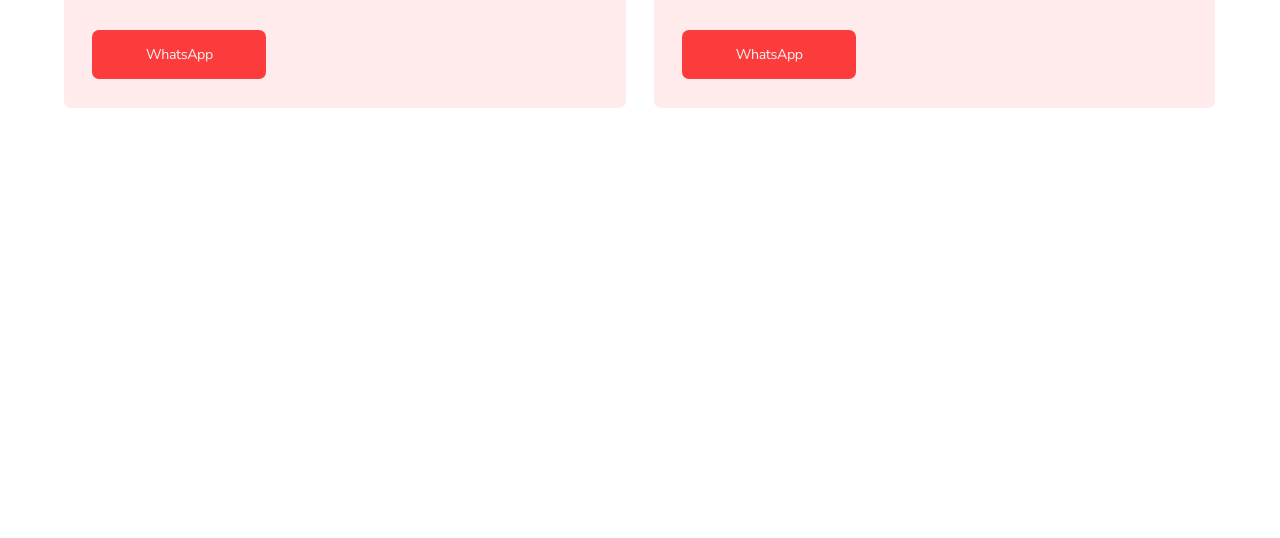
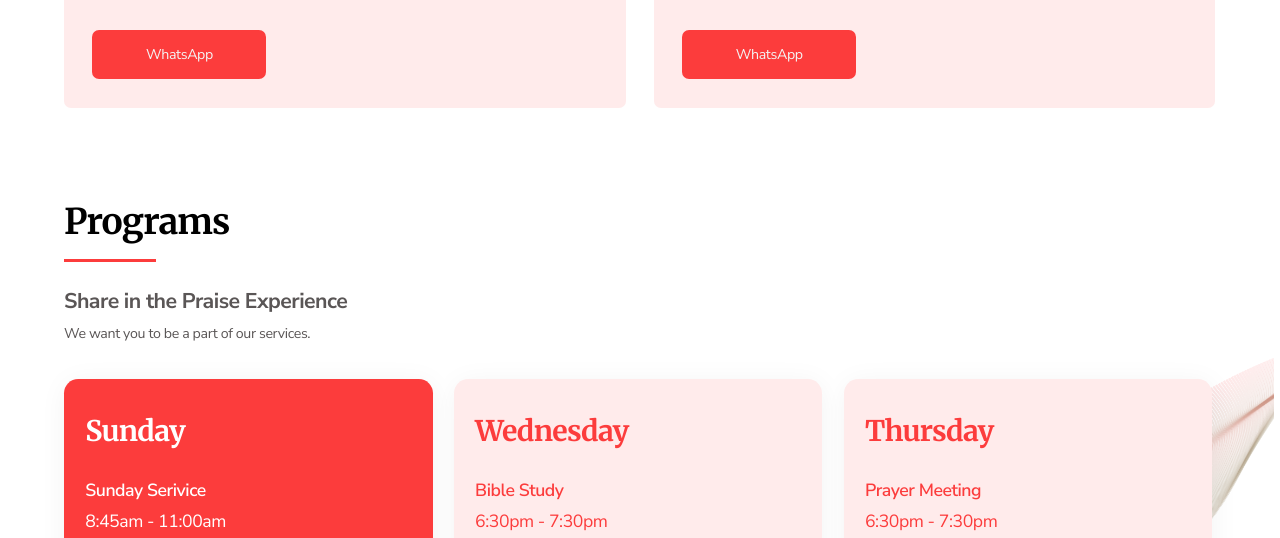
Before and after one commit to eligifty-coder/House_of_praise, a React (Create React App) app: page / in a window 1280 px wide. Shown: the part 3507-4045 px from the top of the page. Before the commit the page ends 3577 px from the top, so only its background shows below. Built offline with nearby package versions, Linux system fonts and the light colour scheme.

Commit message:
complete service

```diff
--- a/src/App.js
+++ b/src/App.js
@@ -5,13 +5,15 @@
 import About from './components/about/About';
 import Connect from './components/connect/Connect';
 import Improve from './components/improve/Improve'
+import Program from './components/programs/Program'
 function App() {
   return (
     <div className="App">
       <Nav />
       <About />
       <Connect />
-      <Improve/>
+      <Improve />
+      <Program />
     </div>
   );
 }
--- a/src/components/improve/Improve.module.css
+++ b/src/components/improve/Improve.module.css
@@ -212,7 +212,6 @@
       font-size: 2.22vw;
       line-height: 2.77vw;
       letter-spacing: -0.025em;
-      color: #1F1F1F;
    }
    .improve ul li p{
       padding-bottom: 4.3vw;
--- /dev/null
+++ b/src/components/programs/Program.jsx
@@ -0,0 +1,48 @@
+import {useState, useEffect} from 'react'
+import classes from './Program.module.css'
+import ProgramOverlay from '../../images/program_overlay.png'
+const weekdays = ['Sunday', 'Monday', 'Tuesday', 'Wednesday', 'Thursday', 'Friday', 'Saturday']
+const Program = () => {
+
+   const programLists = [{ day: 'Sunday', content: 'Sunday Serivice', time: '8:45am - 11:00am', check: false }, { day: 'Wednesday', content: 'Bible Study', time: '6:30pm - 7:30pm', check: false
+   }, { day: 'Thursday', content: 'Prayer Meeting', time: '6:30pm - 7:30pm', check: false },]
+   const [timeStamp, setTimeStamp] = useState('')
+   useEffect(() => {
+      const time = new Date().getDay()
+      setTimeStamp(weekdays[time])
+   },[timeStamp])
+   console.log(timeStamp, 'q')
+   const [program, setProgram] = useState(programLists)
+   const mappedLists = program.map((item, index) => {
+      const background = timeStamp === item.day ? `#FC3C3C` : '#FFEBEB'
+      const h1Color = timeStamp === item.day ? `#fff` : '#FC3C3C'
+      return (
+         <article key={index} style={{ backgroundColor: background}} >
+            <h3 style={{ color: h1Color }} >{item.day}</h3>
+            <div className={classes.item}>
+               <h1 style={{ color: h1Color }}  >{item.content}</h1>
+               <p style={{ color: h1Color }} >{ item.time}</p>
+            </div>
+         </article>
+      )
+   })
+   return (
+      <section className={classes.program} >
+         <div className={classes.overlay}>
+            <img src={ProgramOverlay} alt="overlay" />
+         </div>
+         <div className={classes.title} >
+            <h1>
+               Programs
+            </h1>
+            <h3>Share in the Praise Experience</h3>
+            <p>We want you to be a part of our services.</p>
+         </div>
+         <div className={classes.content} >
+            {mappedLists}
+         </div>
+      </section>
+   )
+}
+
+export default Program
--- /dev/null
+++ b/src/components/programs/Program.module.css
@@ -0,0 +1,270 @@
+@media screen and (max-width: 601px) {
+   .program {
+      position: relative;
+      display: grid;
+      grid-template-columns: 1fr;
+      align-items: center;
+      width: 90%;
+      margin: 0 auto;
+      row-gap: 10.66vw;
+   }
+
+   .overlay {
+      position: absolute;
+      width: 36.87vw;
+      right: -5vw;
+      top: 10.4vw;
+      z-index: -10;
+   }
+
+   .overlay img {
+      width: 100%;
+      height: 100%;
+      -o-object-fit: cover;
+      object-fit: cover;
+      padding: 0;
+   }
+
+   .title {
+      display: grid;
+      align-items: center;
+   }
+
+   .title h1 {
+      font-family: 'Merriweather';
+      font-style: normal;
+      font-weight: 700;
+      font-size: 6.4vw;
+      line-height: 140%;
+      letter-spacing: -0.025em;
+      color: #1F1F1F;
+      position: relative;
+      margin-bottom: 8.5vw;
+   }
+
+   .title h1::after {
+      content: '';
+      position: absolute;
+      left: 0;
+      top: 11.2vw;
+      width: 14.9vw;
+      height: 0.53vw;
+      background: #FC3C3C;
+   }
+
+   .title h3 {
+      color: #5A5656;
+      font-family: 'Nunito Sans';
+      font-style: normal;
+      font-weight: 700;
+      font-size: 5.33vw;
+      line-height: 7.2vw;
+      letter-spacing: -0.025em;
+      padding-bottom: 1.133vw;
+   }
+
+   .title p {
+      font-family: 'Nunito Sans';
+      font-style: normal;
+      font-weight: 400;
+      font-size: 4.26vw;
+      line-height: 5.866vw;
+      letter-spacing: -0.025em;
+      color: #5A5656
+   }
+
+   .content {
+      display: grid;
+      align-items: center;
+      width: 100%;
+      row-gap: 6.4vw;
+   }
+
+   .content article {
+      width: 100%;
+      /* height: 66vw; */
+      background: #FFEBEB;
+      box-shadow: 0.26vw 1.066vw 8.53vw rgba(0, 0, 0, 0.05);
+      border-radius: 4.26vw;
+      padding-top: 8.53vw;
+      padding-bottom: 10.66vw;
+      padding-right: 6.4vw;
+      padding-left: 6.4vw;
+      display: grid;
+      align-items: center;
+      row-gap: 3.66vw;
+   }
+
+   .content article h3 {
+      font-family: 'Merriweather';
+      font-style: normal;
+      font-weight: 700;
+      font-size: 5.33vw;
+      line-height: 6.6vw;
+      letter-spacing: -0.025em;
+      color: #FC3C3C;
+   }
+
+   .content .item {
+      row-gap: 2.13vw;
+      display: grid;
+      align-items: center;
+   }
+
+   .content .item h1 {
+      font-family: 'Nunito Sans';
+      font-style: normal;
+      font-weight: 600;
+      font-size: 4.26vw;
+      line-height: 5.86vw;
+      letter-spacing: -0.025em;
+      color: #1F1F1F;
+   }
+
+   .content .item p {
+      font-family: 'Nunito Sans';
+      font-style: normal;
+      font-weight: 400;
+      font-size: 4.266vw;
+      line-height: 5.86vw;
+      letter-spacing: -0.025em;
+      color: #5A5656;
+   }
+}
+
+@media screen and (min-width: 602px) {
+   .program {
+      width: 90%;
+      margin: 0 auto;
+      position: relative;
+      display: grid;
+      align-items: center;
+      row-gap: 2.77vw;
+      padding-bottom: 7.22vw;
+   }
+
+   .overlay {
+      position: absolute;
+      width: 14.65vw;
+      z-index: -10;
+      right: -5%;
+   }
+   .overlay img{
+      width: 100%;
+      height: 100%;
+      padding: 0;
+      -o-object-fit: cover;
+         object-fit: cover;
+   }
+
+   .title {
+      display: grid;
+      align-items: center;
+   }
+
+   .title h1 {
+      font-family: 'Merriweather';
+      font-style: normal;
+      font-weight: 700;
+      font-size: 2.77vw;
+      line-height: 3.47vw;
+      letter-spacing: -0.025em;
+      color: #000000;
+      position: relative;
+      margin-bottom: 1.667vw;
+
+   }
+
+   .title h1::after {
+      content: '';
+      position: absolute;
+      left: 0;
+      top: 4.58vw;
+      width: 7.22vw;
+      height: 0.27vw;
+      background: #FC3C3C;
+   }
+
+   .title h3 {
+      margin-top: 1.667vw;
+      font-family: 'Nunito Sans';
+      font-style: normal;
+      font-weight: 700;
+      font-size: 1.666vw;
+      line-height: 2.29vw;
+      letter-spacing: -0.025em;
+      color: #5A5656;
+      padding-bottom: 0.55vw;
+   }
+
+   .title p {
+      font-family: 'Nunito Sans';
+      font-style: normal;
+      font-weight: 400;
+      font-size: 1.11vw;
+      line-height: 1.52vw;
+      letter-spacing: -0.025em;
+      color: #5A5656;
+   }
+
+   .content {
+      display: grid;
+      align-items: center;
+      grid-template-columns: repeat(3, 28.8vw);
+      -moz-column-gap: 1.66vw;
+      column-gap: 1.66vw;
+      row-gap: 1.66vw;
+   }
+
+   .content article {
+      width: 100%;
+      background: #FFEBEB;
+      box-shadow: 0.069vw 0.27vw 2.22vw rgba(0, 0, 0, 0.05);
+      border-radius: 1.11vw;
+      padding-top: 2.777vw;
+      padding-bottom: 3.33vw;
+      padding-right: 1.66vw;
+      padding-left: 1.66vw;
+      display: grid;
+      align-items: center;
+      row-gap: 2.22vw;
+   }
+
+   .content article h3 {
+      font-family: 'Merriweather';
+      font-style: normal;
+      font-weight: 700;
+      font-size: 2.22vw;
+      line-height: 2.77vw;
+      letter-spacing: -0.025em;
+      color: #FC3C3C;
+   }
+
+   .content article .item {
+      width: 100%;
+      display: grid;
+      align-items: center;
+   }
+
+   .content article .item h1 {
+      font-family: 'Nunito Sans';
+      font-style: normal;
+      font-weight: 600;
+      font-size: 1.38vw;
+      line-height: 1.875vw;
+      letter-spacing: -0.025em;
+      color: #1F1F1F;
+      padding-bottom: 0.55vw;
+   }
+
+   .content article .item p {
+      font-family: 'Nunito Sans';
+      font-style: normal;
+      font-weight: 400;
+      font-size: 1.38vw;
+      line-height: 1.875vw;
+      letter-spacing: -0.025em;
+      color: #5A5656;
+   }
+
+}
```
Also changed, not shown: src/images/program_overlay.png (added), src/images/received_526527442502788.webp (added).
